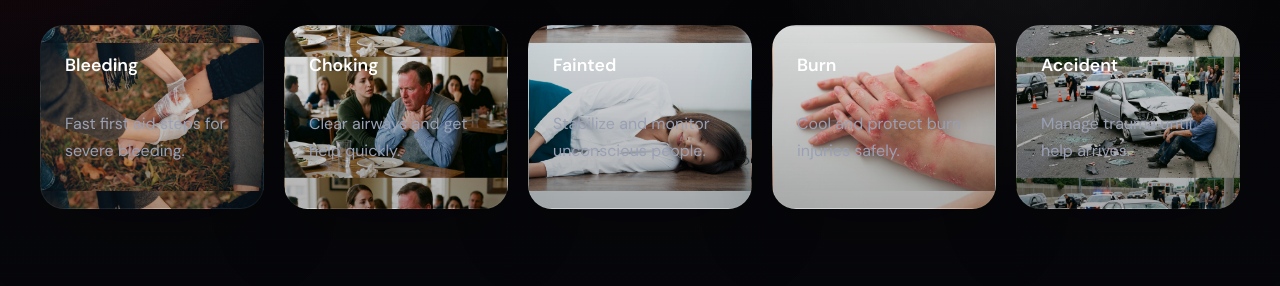
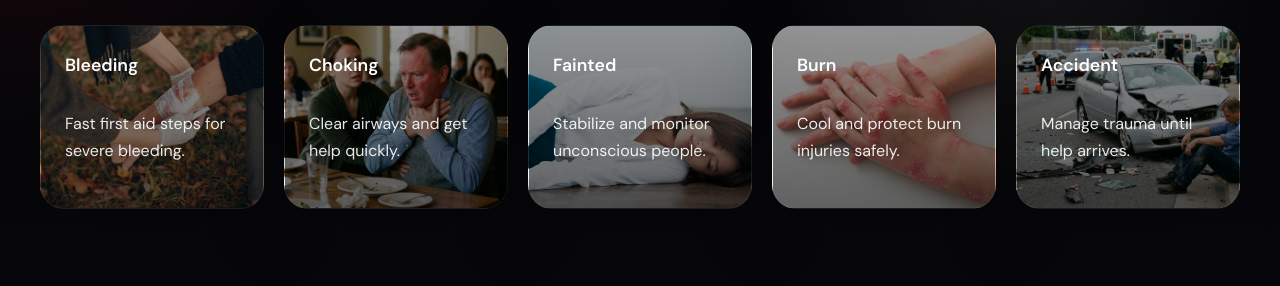
Before and after one commit to sathu07rgb/lifesaver1, a website: page emergency.html in a window 1280 px wide. Shown: the part 291-577 px from the top of the page. Drawn offline with Linux system fonts and the light colour scheme.

Commit message:
Fix image display and font color in emergency cards

```diff
--- a/style.css
+++ b/style.css
@@ -326,35 +326,38 @@ a {
 }
 
 .action-card.bleeding-card {
-  background-image: linear-gradient(180deg, rgba(0,0,0,0.1), rgba(0,0,0,0.3)), url('assets/blood.jpg');
-  background-size: contain;
+  background-image: linear-gradient(180deg, rgba(0,0,0,0.4), rgba(0,0,0,0.6)), url('assets/blood.jpg');
+  background-size: cover;
   background-position: center;
+  background-repeat: no-repeat;
 }
 
-
-
 .action-card.choking-card {
-  background-image: linear-gradient(180deg, rgba(0,0,0,0.1), rgba(0,0,0,0.3)), url('assets/chock.jpeg');
-  background-size: contain;
+  background-image: linear-gradient(180deg, rgba(0,0,0,0.4), rgba(0,0,0,0.6)), url('assets/chock.jpeg');
+  background-size: cover;
   background-position: center;
+  background-repeat: no-repeat;
 }
 
 .action-card.faint-card {
-  background-image: linear-gradient(180deg, rgba(0,0,0,0.1), rgba(0,0,0,0.3)), url('assets/faint.jpeg');
-  background-size: contain;
+  background-image: linear-gradient(180deg, rgba(0,0,0,0.4), rgba(0,0,0,0.6)), url('assets/faint.jpeg');
+  background-size: cover;
   background-position: center;
+  background-repeat: no-repeat;
 }
 
 .action-card.accident-card {
-  background-image: linear-gradient(180deg, rgba(0,0,0,0.1), rgba(0,0,0,0.3)), url('assets/acc.jpeg');
-  background-size: contain;
+  background-image: linear-gradient(180deg, rgba(0,0,0,0.4), rgba(0,0,0,0.6)), url('assets/acc.jpeg');
+  background-size: cover;
   background-position: center;
+  background-repeat: no-repeat;
 }
 
 .action-card.burn-card {
-  background-image: linear-gradient(180deg, rgba(0,0,0,0.1), rgba(0,0,0,0.3)), url('assets/burn.jpeg');
-  background-size: contain;
+  background-image: linear-gradient(180deg, rgba(0,0,0,0.4), rgba(0,0,0,0.6)), url('assets/burn.jpeg');
+  background-size: cover;
   background-position: center;
+  background-repeat: no-repeat;
 }
 
 .action-card:hover {
@@ -370,11 +373,13 @@ a {
 .action-card strong {
   font-size: 1.1rem;
   display: block;
+  color: #ffffff;
 }
 
 .action-card p {
-  color: var(--text-muted);
+  color: #ffffff;
   line-height: 1.7;
+  opacity: 0.9;
 }
 
 .feature-grid {
@@ -575,23 +580,26 @@ a {
 }
 
 .mini-card.ambulance-card {
-  background-image: linear-gradient(180deg, rgba(0,0,0,0.1), rgba(0,0,0,0.3)), url('assets/ambulance.jpg');
+  background-image: linear-gradient(180deg, rgba(0,0,0,0.4), rgba(0,0,0,0.6)), url('assets/ambulance.jpg');
   background-size: cover;
   background-position: center;
+  background-repeat: no-repeat;
   color: #fff;
 }
 
 .mini-card.police-card {
-  background-image: linear-gradient(180deg, rgba(0,0,0,0.1), rgba(0,0,0,0.3)), url('assets/police.jpg');
+  background-image: linear-gradient(180deg, rgba(0,0,0,0.4), rgba(0,0,0,0.6)), url('assets/police.jpg');
   background-size: cover;
   background-position: center;
+  background-repeat: no-repeat;
   color: #fff;
 }
 
 .mini-card.fire-card {
-  background-image: linear-gradient(180deg, rgba(0,0,0,0.1), rgba(0,0,0,0.3)), url('assets/fire.jpg');
+  background-image: linear-gradient(180deg, rgba(0,0,0,0.4), rgba(0,0,0,0.6)), url('assets/fire.jpg');
   background-size: cover;
   background-position: center;
+  background-repeat: no-repeat;
   color: #fff;
 }
 
```
